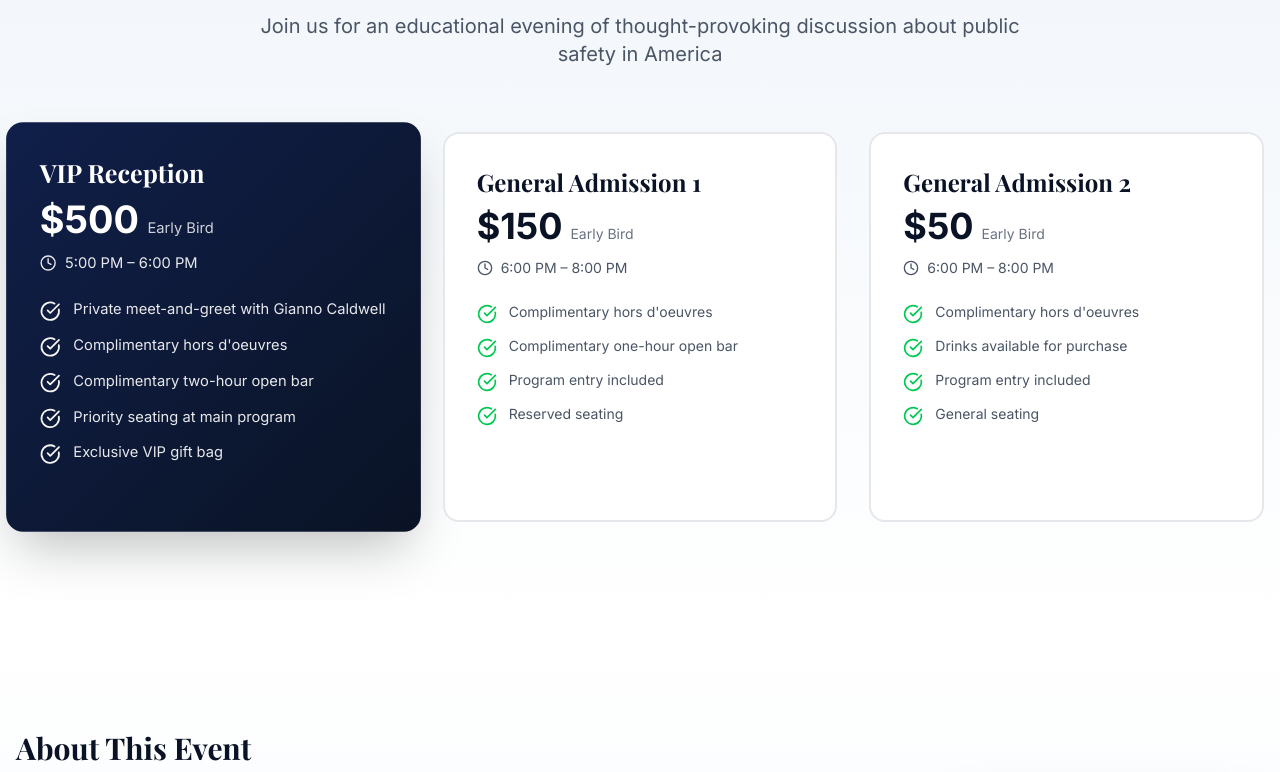
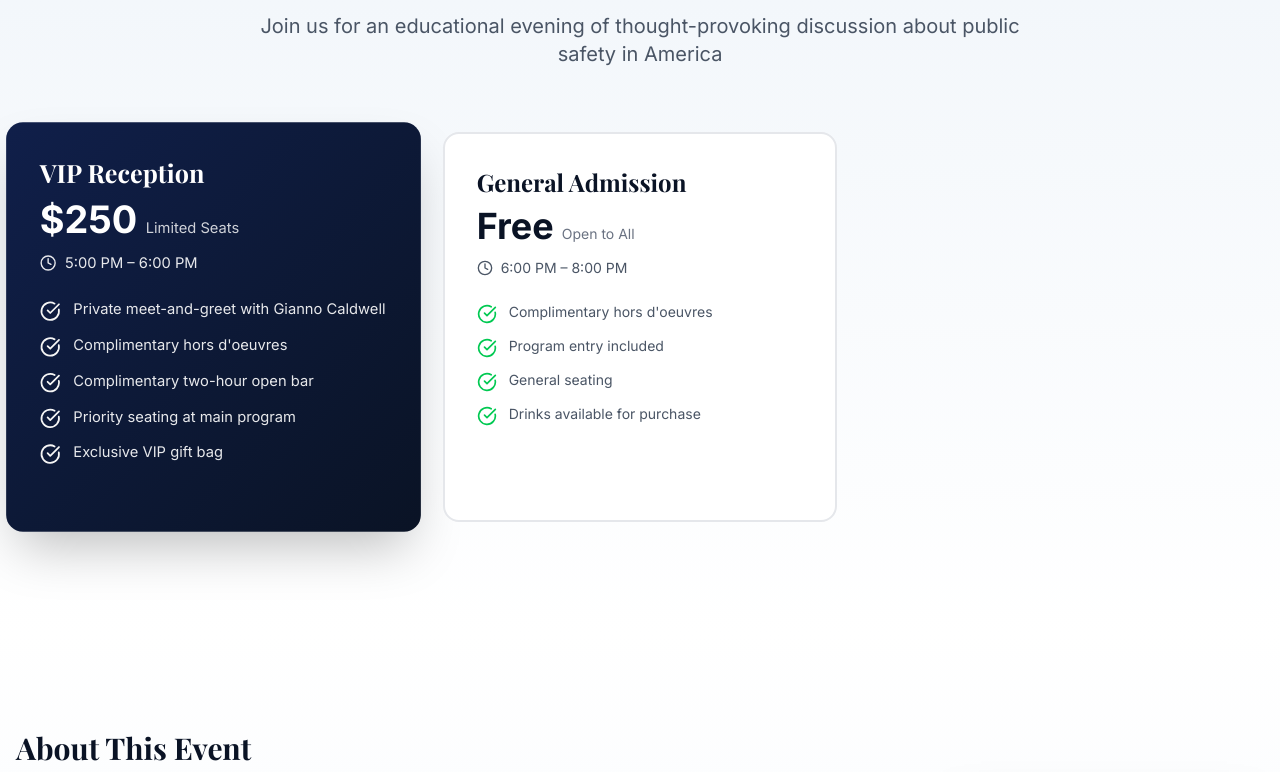
Before and after one commit to iangrayhazzard/caldwell-safety, a Next.js app: page /event in a window 1280 px wide. Shown: the part 683-1455 px from the top of the page. Built offline with nearby package versions, Linux system fonts and the light colour scheme; a web font is replaced by a local one.

Commit message:
update pricing for event

```diff
--- a/app/event/page.tsx
+++ b/app/event/page.tsx
@@ -30,8 +30,8 @@ const TICKET_LINK =
 const ticketTiers = [
 	{
 		name: "VIP Reception",
-		price: "$500",
-		label: "Early Bird",
+		price: "$250",
+		label: "Limited Seats",
 		time: "5:00 PM – 6:00 PM",
 		features: [
 			"Private meet-and-greet with Gianno Caldwell",
@@ -43,28 +43,15 @@ const ticketTiers = [
 		highlighted: true,
 	},
 	{
-		name: "General Admission 1",
-		price: "$150",
-		label: "Early Bird",
+		name: "General Admission",
+		price: "Free",
+		label: "Open to All",
 		time: "6:00 PM – 8:00 PM",
 		features: [
 			"Complimentary hors d'oeuvres",
-			"Complimentary one-hour open bar",
-			"Program entry included",
-			"Reserved seating",
-		],
-		highlighted: false,
-	},
-	{
-		name: "General Admission 2",
-		price: "$50",
-		label: "Early Bird",
-		time: "6:00 PM – 8:00 PM",
-		features: [
-			"Complimentary hors d'oeuvres",
-			"Drinks available for purchase",
 			"Program entry included",
 			"General seating",
+			"Drinks available for purchase",
 		],
 		highlighted: false,
 	},
@@ -439,7 +426,7 @@ export default function EventPage() {
 								communities.
 							</p>
 							<p className="mt-6 text-base text-white/60">
-								Tickets start at just $50 • Light refreshments
+								General admission is free • Light refreshments
 								included
 							</p>
 						</motion.div>
--- a/app/page.tsx
+++ b/app/page.tsx
@@ -151,7 +151,7 @@ export default function LandingPage() {
 									</div>
 								</div>
 								<p className="mb-8 text-white/70">
-									Tickets from $50 • Includes refreshments
+									General admission free • VIP $250 • Includes refreshments
 								</p>
 								<Link
 									href="/event"
```
